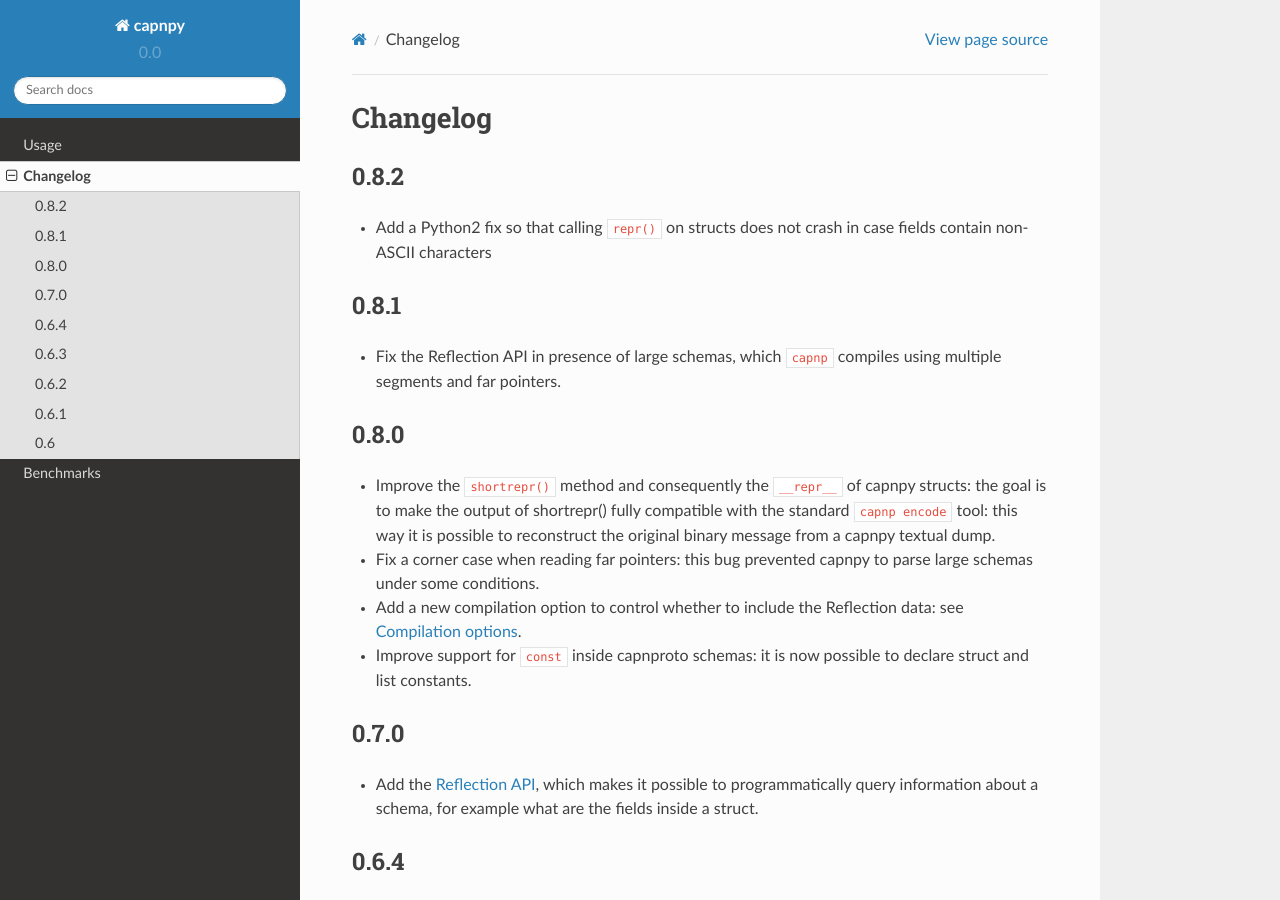
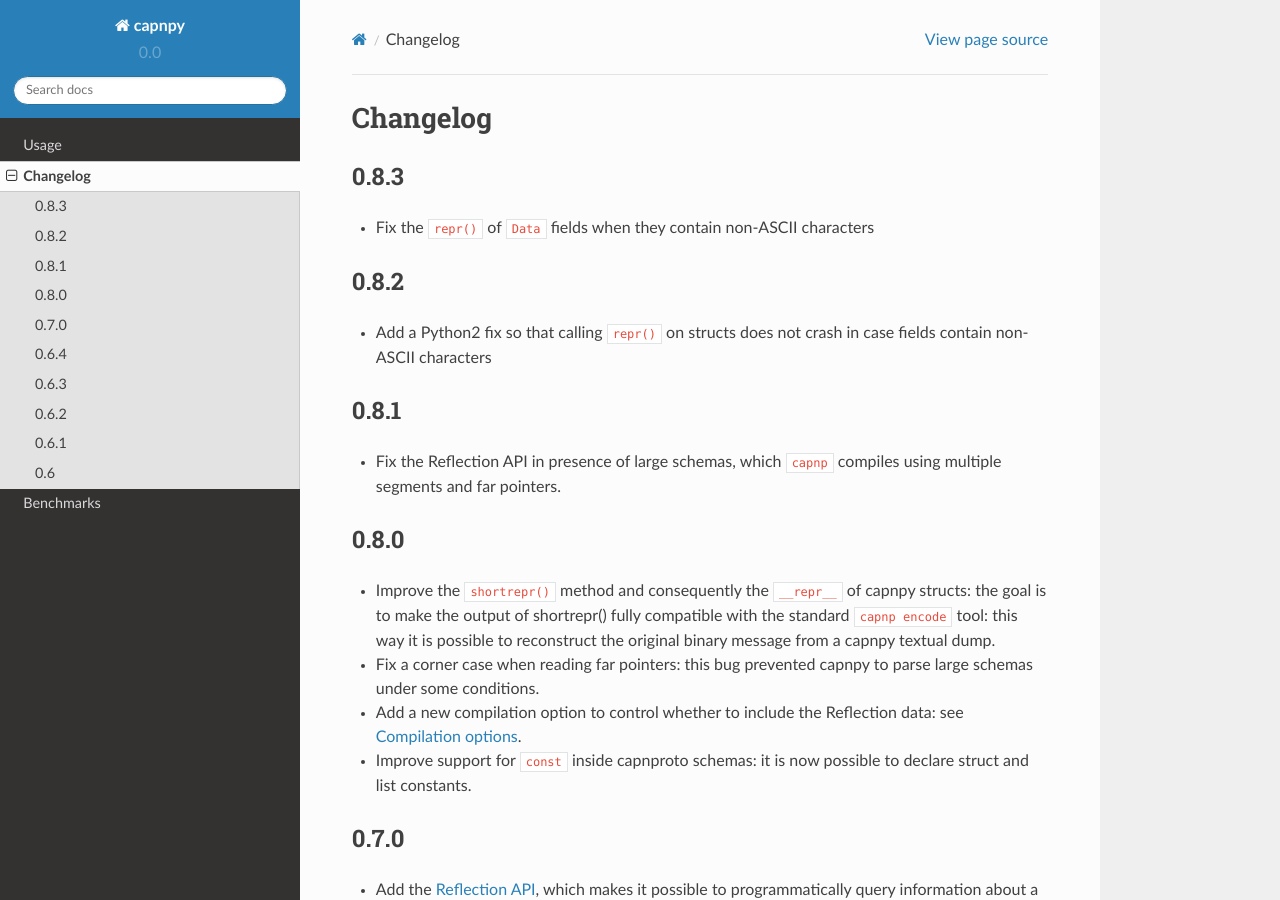
Before and after one commit to antocuni/capnpy, a Sphinx documentation site: the page built from docs/source/changelog.rst, in a window 1280 px wide and 900 px high. Built offline with Sphinx 7.4.7 and the Read the Docs theme 2.0.0, drawn with Linux system fonts in a browser that asks for light colours.

Commit message:
update changelog for the upcoming release

```diff
--- a/docs/source/changelog.rst
+++ b/docs/source/changelog.rst
@@ -4,6 +4,11 @@ Changelog
 
 .. To see the commits between two versions:
    git log --graph --oneline 0.6.4..0.7.0
+
+0.8.3
+=====
+
+* Fix the ``repr()`` of ``Data`` fields when they contain non-ASCII characters
 
 0.8.2
 =====
```
